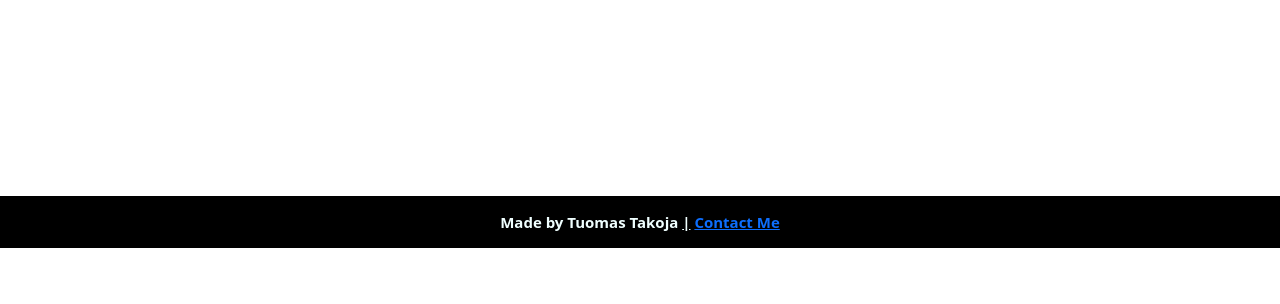
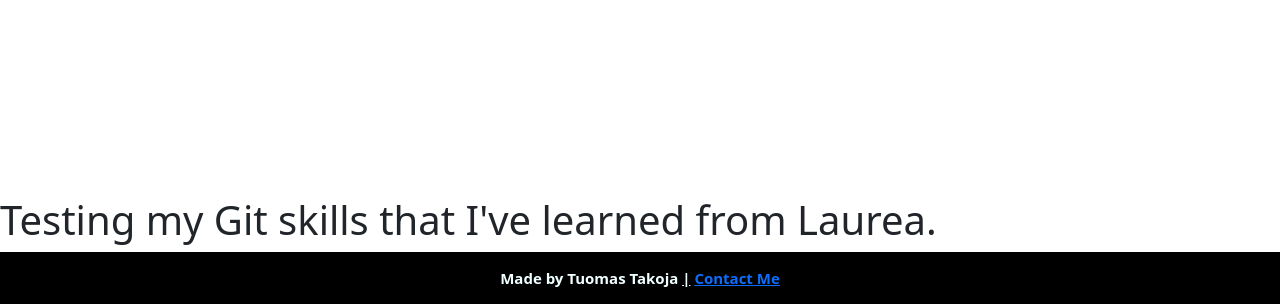
Before and after one commit to tuomastakoja/Tuomas-Takoja-Webpage, a plain HTML site: page HTML/index.html in a window 1280 px wide. Shown: the part 674-978 px from the top of the page. Before the commit the page ends 922 px from the top, so only its background shows below. Drawn offline with nearby package versions, Linux system fonts and the light colour scheme; files that its build step writes are made by us from their sources; files whose address does not match are found by name.

Commit message:
Testing Git and commit

```diff
--- a/HTML/index.html
+++ b/HTML/index.html
@@ -55,6 +55,9 @@
 
 </div>
 
+<div>
+    <h1>Testing my Git skills that I've learned from Laurea.</h1>
+</div>
 
 
 <div>
```
